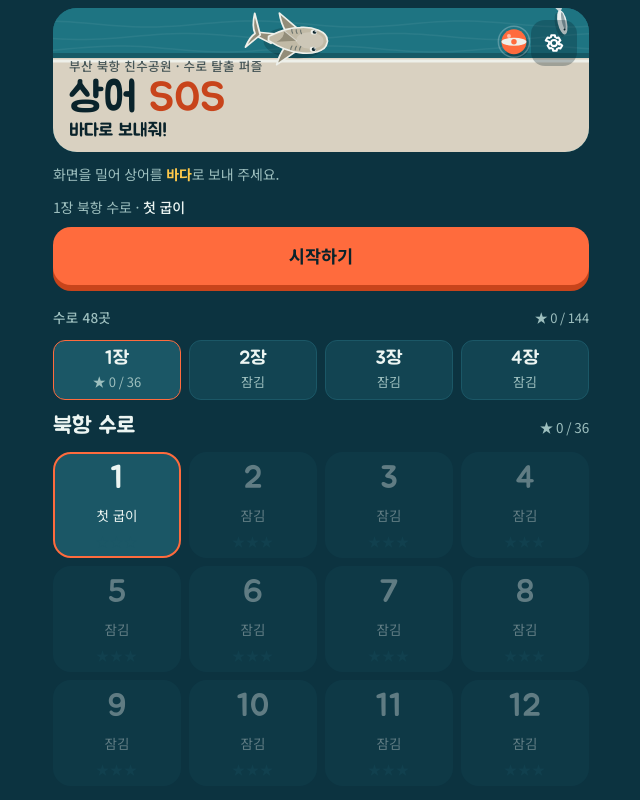
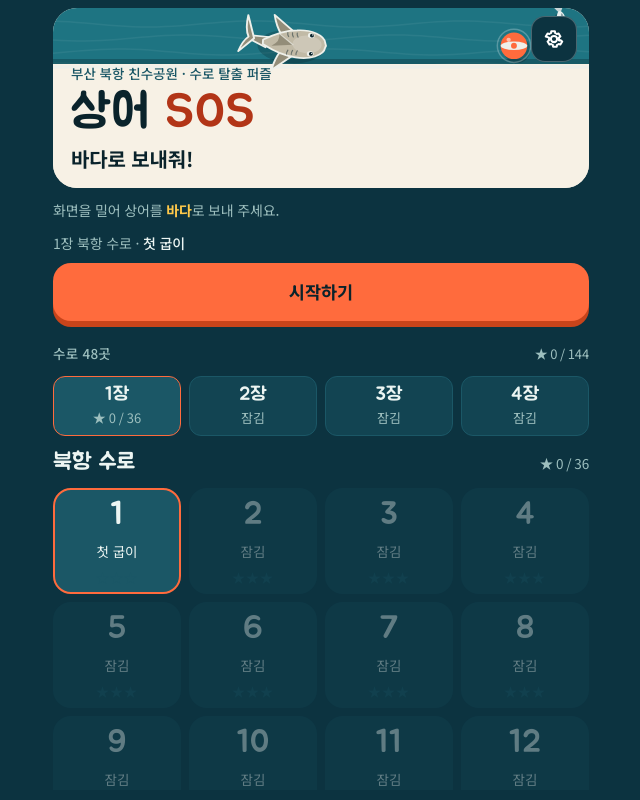
Before and after one commit to kongrae/bukang-sea, a plain HTML site: page index.html in a window 1280 px wide. Shown: the whole page, without its empty margins (319-959 px from the left). Drawn offline with Linux system fonts and the light colour scheme.

Commit message:
웹 배포: 2ee56b36f51653f61a8c27abddf70dca6651cdf6

```diff
--- a/index.html
+++ b/index.html
@@ -40,6 +40,8 @@
   --muted: #9dbfbe;
   --buoy: #ff6b3d;         /* accent: lifebuoy orange */
   --buoy-deep: #c8441b;
+  --hero-paper: #f7f1e5;
+  --title-alert: #b23517;
   --star: #ffc94a;
   --net: #ecd9a0;
   --shark: #c1baa6;        /* warm shark back, distinct from teal water */
@@ -97,23 +99,23 @@ svg.i { width: 22px; height: 22px; fill: none; stroke: currentColor; stroke-widt
 /* ----- Title ----- */
 .title-screen { overflow-y: auto; gap: 12px; scrollbar-width: none; margin-inline: -12px; padding-inline: 12px; padding-bottom: 8px; -webkit-overflow-scrolling: touch; }
 .title-screen::-webkit-scrollbar { display: none; }
-.hero { position: relative; border-radius: 24px; overflow: hidden; background: var(--water); flex-shrink: 0; }
-.hero canvas { display: block; width: 100%; height: 144px; }
-.hero-text { position: absolute; left: 16px; bottom: 10px; right: 16px; pointer-events: none; }
+.hero { position: relative; border-radius: 24px; overflow: hidden; background: var(--hero-paper); flex-shrink: 0; }
+.hero canvas { display: block; width: 100%; height: 180px; }
+.hero-text { position: absolute; left: 18px; bottom: 16px; right: 18px; pointer-events: none; }
 .eyebrow { font-size: 13px; letter-spacing: .03em; color: var(--muted); font-weight: 500; }
-.hero .eyebrow { font-size: 12.5px; color: var(--ink); opacity: .7; }
+.hero .eyebrow { font-size: 13.5px; line-height: 1.35; letter-spacing: 0; color: var(--harbor-3); }
 h1 {
   font-family: var(--font-display);
   font-weight: 400;
-  font-size: clamp(34px, 10vw, 42px);
-  line-height: 1;
-  margin: 2px 0 0;
+  font-size: clamp(40px, 12vw, 48px);
+  line-height: 1.08;
+  margin: 6px 0 0;
   color: var(--ink);
-  text-wrap: balance;
-  letter-spacing: -.01em;
-}
-h1 .sea { color: var(--buoy-deep); }
-.hero-subtitle { font-family: var(--font-display); font-size: 18px; line-height: 1.1; margin: 3px 0 0; color: var(--ink); }
+  white-space: nowrap;
+  letter-spacing: .01em;
+}
+h1 .sea { color: var(--title-alert); }
+.hero-subtitle { font-family: var(--font-body); font-size: 20px; font-weight: 700; line-height: 1.3; margin: 6px 0 0; color: var(--ink); }
 .lede { margin: 0; color: var(--muted); font-size: 14px; line-height: 1.5; text-wrap: pretty; }
 .lede b { color: var(--star); font-weight: 700; }
 /* daily canal card: the one bright block on the title, sea-to-canal gradient with a lifebuoy badge */
@@ -206,7 +208,7 @@ h1 .sea { color: var(--buoy-deep); }
   display: inline-flex; align-items: center; justify-content: center; transition: background .15s, transform .2s var(--ease-spring);
 }
 .icon-btn:active { transform: scale(.9); transition-duration: .08s; }
-.hero .icon-btn { position: absolute; top: 12px; right: 12px; background: rgba(10,35,43,.28); color: #fff; z-index: 1; }
+.hero .icon-btn { position: absolute; top: 8px; right: 12px; background: var(--harbor); box-shadow: inset 0 0 0 1px rgba(255,255,255,.25); color: #fff; z-index: 1; }
 @media (hover: hover) {
   .lv:not([disabled]):hover, .btn:not(.primary):hover, .icon-btn:hover, .ctrl:hover { background: var(--harbor-3); }
   .btn.primary:hover { filter: brightness(1.06); }
@@ -351,7 +353,7 @@ h1 .sea { color: var(--buoy-deep); }
 }
 @media (max-height: 700px) {
   .title-screen { gap: 10px; }
-  .hero canvas { height: 126px; }
+  .hero canvas { height: 164px; }
   .game-screen { gap: 3px; }
   .game-screen .topbar { min-height: 44px; }
   .game-screen .icon-btn { width: 44px; height: 44px; }
@@ -1391,7 +1393,7 @@ if (typeof module !== 'undefined') module.exports = { MASKS, rng, place, DAILY_T
 const $ = id => document.getElementById(id);
 const css = getComputedStyle(document.documentElement);
 const C = {};
-['harbor','water','water-hi','sea','concrete','concrete-2','rail','park','ink','text','muted','buoy','star','net','shark','shark-2']
+['harbor','water','water-hi','sea','concrete','concrete-2','rail','park','ink','text','muted','buoy','star','net','shark','shark-2','hero-paper']
   .forEach(k => C[k] = css.getPropertyValue('--' + k).trim());
 const SHIRTS = ['#e4572e', '#f3a712', '#29335c', '#a8c686', '#ffffff', '#669bbc', '#b56576', '#2b2d42'];
 const ANG = { R: 0, D: Math.PI / 2, L: Math.PI, U: -Math.PI / 2 };
@@ -2548,11 +2550,11 @@ function sizeHero() {
 }
 function drawHero(t) {
   if (!heroW) sizeHero();
-  const W = heroW, H = heroH, waterH = H - 94, T = Math.min(64, waterH * 1.2, W / 5.2);   // room for the rescue title and subtitle, with the same water height
+  const W = heroW, H = heroH, waterH = H - 124, T = Math.min(64, waterH * 1.2, W / 5.2);   // keep the moving water above the larger, spaced title block
   hctx.fillStyle = C.water; hctx.fillRect(0, 0, W, waterH);
   hctx.strokeStyle = 'rgba(255,255,255,.06)'; hctx.lineWidth = 1.5;
   for (let r = 0; r < 4; r++) { hctx.beginPath(); for (let x = 0; x <= W; x += 8) { const y = 16 + r * waterH / 4 + Math.sin(x * 0.03 + t * (1 + r * .2) + r) * 3; x ? hctx.lineTo(x, y) : hctx.moveTo(x, y); } hctx.stroke(); }
-  hctx.fillStyle = C.concrete; hctx.fillRect(0, waterH, W, H - waterH);
+  hctx.fillStyle = C['hero-paper']; hctx.fillRect(0, waterH, W, H - waterH);
   hctx.fillStyle = 'rgba(6,30,38,.3)'; hctx.fillRect(0, waterH - 5, W, 5);
   hctx.strokeStyle = C.rail; hctx.lineWidth = 3; hctx.beginPath(); hctx.moveTo(0, waterH + 3); hctx.lineTo(W, waterH + 3); hctx.stroke();
   const span = W + T * 2, sx = ((t * 60) % span) - T, sy = waterH * 0.52 + Math.sin(t * 1.5) * waterH * 0.12;
--- a/sw.js
+++ b/sw.js
@@ -1,5 +1,5 @@
 // Generated by tools/build.js --web. Bump happens automatically when any cached file changes.
-const CACHE = 'bukang-sea-0c8c0757d8';
+const CACHE = 'bukang-sea-a9f2bd6a05';
 const SHELL = ['./', 'index.html', 'manifest.webmanifest', 'icons/icon.svg', 'icons/icon-192.png', 'icons/icon-512.png', 'icons/apple-touch-icon.png',
   'fonts/jua-400.woff2', 'fonts/noto-sans-kr-400.woff2', 'fonts/noto-sans-kr-500.woff2', 'fonts/noto-sans-kr-700.woff2'];
 
--- a/version.json
+++ b/version.json
@@ -1,4 +1,4 @@
 {
-  "sourceCommit": "af01f2ba9eefe5b65be8775d3d47b63f2fcc3583",
-  "builtAt": "2026-09-30T13:09:40.2224374Z"
+  "builtAt": "2026-09-30T13:26:38.1539037Z",
+  "sourceCommit": "2ee56b36f51653f61a8c27abddf70dca6651cdf6"
 }
```
